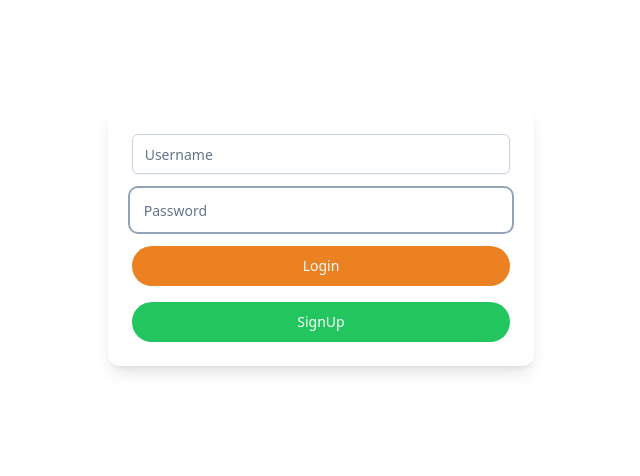
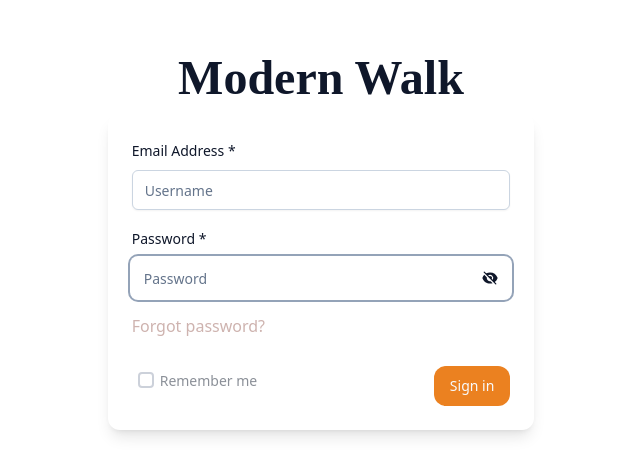
Before and after one commit to SachinthaSampath/modern-walk, a React (Create React App) app: page /login in a window 1280 px wide. Shown: the part 164-640 px from the top of the page, without its empty margins (319-959 px from the left). Built offline with nearby package versions, Linux system fonts and the light colour scheme.

Commit message:
feat: Add remember me feature to login page

```diff
--- a/package.json
+++ b/package.json
@@ -9,11 +9,13 @@
     "@hookform/resolvers": "^3.1.1",
     "@radix-ui/react-accordion": "^1.1.2",
     "@radix-ui/react-alert-dialog": "^1.0.4",
+    "@radix-ui/react-checkbox": "^1.0.4",
     "@radix-ui/react-dropdown-menu": "^2.0.5",
     "@radix-ui/react-icons": "^1.3.0",
     "@radix-ui/react-label": "^2.0.2",
     "@radix-ui/react-menubar": "^1.0.3",
     "@radix-ui/react-popover": "^1.0.6",
+    "@radix-ui/react-radio-group": "^1.1.3",
     "@radix-ui/react-scroll-area": "^1.0.4",
     "@radix-ui/react-slot": "^1.0.2",
     "@radix-ui/react-switch": "^1.0.3",
@@ -37,7 +39,7 @@
     "react": "^18.2.0",
     "react-day-picker": "^8.8.0",
     "react-dom": "^18.2.0",
-    "react-hook-form": "^7.45.1",
+    "react-hook-form": "^7.44.3",
     "react-icons": "^4.10.1",
     "react-router-dom": "^6.11.2",
     "react-scripts": "^5.0.1",
--- a/src/Test.tsx
+++ b/src/Test.tsx
@@ -14,6 +14,9 @@ import {
   OptionDropdown,
   Toaster,
 } from "./ui-core";
+
+import { Label } from "./ui-core";
+import { RadioGroup, RadioGroupItem } from "./ui-core";
 
 import { useToast } from "./ui-core";
 
@@ -43,6 +46,8 @@ import {
   MenubarShortcut,
   MenubarTrigger,
 } from "./ui-core";
+
+import { Checkbox } from "./ui-core";
 
 const links = [
   { href: "/", label: "Home" },
@@ -159,6 +164,22 @@ const Test = () => {
       </Menubar>
 
       <div className="mx-10 grid grid-cols-3 gap-10 ">
+        <Checkbox />
+
+        <RadioGroup
+          defaultValue="option-one"
+          className="flex flex-col items-start"
+        >
+          <div className="flex items-center space-x-2">
+            <RadioGroupItem value="option-one" id="option-one" />
+            <Label htmlFor="option-one">Option One</Label>
+          </div>
+          <div className="flex items-center space-x-2">
+            <RadioGroupItem value="option-two" id="option-two" />
+            <Label htmlFor="option-two">Option Two</Label>
+          </div>
+        </RadioGroup>
+
         <div>
           <Accordion type="single" collapsible>
             <AccordionItem value="item-1">
--- /dev/null
+++ b/src/ui-core/components/atoms/CheckBox/CheckBox.component.tsx
@@ -0,0 +1,32 @@
+"use client";
+
+import * as React from "react";
+import * as CheckboxPrimitive from "@radix-ui/react-checkbox";
+import { Check } from "lucide-react";
+
+import { cn } from "../../../../lib/utils";
+
+const Checkbox = React.forwardRef<
+  React.ElementRef<typeof CheckboxPrimitive.Root>,
+  React.ComponentPropsWithoutRef<typeof CheckboxPrimitive.Root>
+>(({ className, ...props }, ref) => (
+  <span className="group flex aspect-square h-7 w-7  items-center justify-center rounded-md hover:bg-mwprimaryinverse">
+    <CheckboxPrimitive.Root
+      ref={ref}
+      className={cn(
+        "peer h-4 w-4 shrink-0 rounded-sm border-2 border-[#00194833] focus-visible:outline-none disabled:cursor-not-allowed disabled:opacity-50 data-[state=checked]:bg-mwprimaryselected data-[state=checked]:bg-none data-[state=checked]:text-white",
+        className
+      )}
+      {...props}
+    >
+      <CheckboxPrimitive.Indicator
+        className={cn("flex items-center justify-center text-current")}
+      >
+        <Check className="h-4 w-4" />
+      </CheckboxPrimitive.Indicator>
+    </CheckboxPrimitive.Root>
+  </span>
+));
+Checkbox.displayName = CheckboxPrimitive.Root.displayName;
+
+export { Checkbox };
--- /dev/null
+++ b/src/ui-core/components/atoms/CheckBox/index.ts
@@ -0,0 +1 @@
+export * from "./CheckBox.component";
--- a/src/ui-core/components/atoms/index.ts
+++ b/src/ui-core/components/atoms/index.ts
@@ -4,3 +4,4 @@ export * from './typography';
 export * from './Label';
 export * from './Input';
 export * from './Switch';
+export * from './CheckBox';
--- /dev/null
+++ b/src/ui-core/components/molecules/RadioGroup/RadioGroup.component.tsx
@@ -0,0 +1,46 @@
+"use client";
+
+import * as React from "react";
+import * as RadioGroupPrimitive from "@radix-ui/react-radio-group";
+import { Circle } from "lucide-react";
+
+import { cn } from "../../../../lib/utils";
+
+const RadioGroup = React.forwardRef<
+  React.ElementRef<typeof RadioGroupPrimitive.Root>,
+  React.ComponentPropsWithoutRef<typeof RadioGroupPrimitive.Root>
+>(({ className, ...props }, ref) => {
+  return (
+    <RadioGroupPrimitive.Root
+      className={cn("grid gap-2", className)}
+      {...props}
+      ref={ref}
+    />
+  );
+});
+RadioGroup.displayName = RadioGroupPrimitive.Root.displayName;
+
+const RadioGroupItem = React.forwardRef<
+  React.ElementRef<typeof RadioGroupPrimitive.Item>,
+  React.ComponentPropsWithoutRef<typeof RadioGroupPrimitive.Item>
+>(({ className, children, ...props }, ref) => {
+  return (
+    <span className="group flex aspect-square h-7 w-7  items-center justify-center rounded-full hover:bg-mwprimaryinverse">
+      <RadioGroupPrimitive.Item
+        ref={ref}
+        className={cn(
+          "aspect-square h-4 w-4 rounded-full border border-[#00194880] text-mwprimaryhover disabled:cursor-not-allowed disabled:border-[#00194833]  disabled:text-white disabled:opacity-80 group-hover:border-mwprimaryhover group-hover:text-mwprimaryselected data-[state=checked]:border-mwprimaryhover",
+          className
+        )}
+        {...props}
+      >
+        <RadioGroupPrimitive.Indicator className="flex items-center justify-center ">
+          <Circle className="h-2.5 w-2.5 fill-current text-current " />
+        </RadioGroupPrimitive.Indicator>
+      </RadioGroupPrimitive.Item>
+    </span>
+  );
+});
+RadioGroupItem.displayName = RadioGroupPrimitive.Item.displayName;
+
+export { RadioGroup, RadioGroupItem };
--- /dev/null
+++ b/src/ui-core/components/molecules/RadioGroup/index.ts
@@ -0,0 +1 @@
+export * from "./RadioGroup.component";
--- a/src/ui-core/components/molecules/index.ts
+++ b/src/ui-core/components/molecules/index.ts
@@ -5,3 +5,4 @@ export * from "./Calendar";
 export * from "./DatePickerWithRange";
 export * from "./Form";
 export * from "./Toast";
+export * from "./RadioGroup";
--- a/src/ui-core/pages/LoginPage/LoginPage.component.tsx
+++ b/src/ui-core/pages/LoginPage/LoginPage.component.tsx
@@ -1,33 +1,38 @@
-import React, { useRef } from "react";
+import React from "react";
 import { useUserContext } from "../../../contexts";
 import { UsersAPI } from "../../../services";
 import { Link, useNavigate } from "react-router-dom";
 import { LoginPageProps } from "./LoginPageProps";
-import { useMutation, useQuery, useQueryClient } from "@tanstack/react-query";
+import { useMutation } from "@tanstack/react-query";
 import * as z from "zod";
 import { zodResolver } from "@hookform/resolvers/zod";
 import { useForm } from "react-hook-form";
 
-import { Button } from "../../../ui-core";
+import { Button, Checkbox, H1 } from "../../../ui-core";
 import {
   Form,
   FormControl,
-  FormDescription,
   FormField,
   FormItem,
   FormLabel,
   FormMessage,
 } from "../../../ui-core";
 import { Input } from "../../../ui-core";
+import { EyeClosedIcon } from "@radix-ui/react-icons";
+import { EyeSlashIcon } from "@heroicons/react/20/solid";
 
 //define schema for the form
 const loginSchema = z.object({
-  username: z.string().min(1, {
-    message: "Username cannot be empty."
+  email: z
+    .string()
+    .min(1, {
+      message: "Email cannot be empty.",
+    })
+    .email({ message: "Please enter a valid email address" }),
+  password: z.string().min(1, {
+    message: "Password cannot be empty.",
   }),
-  password: z.string().min(1, {
-    message: "Password cannot be empty."
-  }),
+  remember: z.boolean().default(false).optional(),
 });
 
 const LoginPage: React.FC<LoginPageProps> = (): React.JSX.Element => {
@@ -36,10 +41,6 @@ const LoginPage: React.FC<LoginPageProps> = (): React.JSX.Element => {
 
   //use contexts with custom hooks
   const { setUser } = useUserContext();
-
-  //useRef to hold reference to input elements
-  const usernnameRef = useRef<HTMLInputElement>(null);
-  const passwordRef = useRef<HTMLInputElement>(null);
 
   //navigation
   const navigate = useNavigate();
@@ -55,8 +56,17 @@ const LoginPage: React.FC<LoginPageProps> = (): React.JSX.Element => {
       //validate login on query success
       if (data.length) {
         let valid_user = data[0];
+        if (valid_user.password !== form.getValues().password) {
+          form.setError(
+            "password",
+            { message: "Invalid password" },
+            { shouldFocus: true }
+          );
+        } else {
           //login success
-        showValidLogin();
+          //save login status
+          window.localStorage.loggedIn = true;
+
           //set user details
           setUser({
             email: valid_user.email,
@@ -65,63 +75,34 @@ const LoginPage: React.FC<LoginPageProps> = (): React.JSX.Element => {
             isLoggedIn: true,
           });
 
+          if (form.getValues().remember) {
             //store in local storage **
             localStorage.setItem("user", JSON.stringify(valid_user));
+          }
 
           navigate("/");
+        }
       } else {
         //login fail
-        showInvalidLogin();
+        form.setError(
+          "email",
+          {
+            message:
+              "We couldn't find your account. Try again or contact your admin",
+          },
+          { shouldFocus: true }
+        );
       }
     },
   });
-
-  //function to handle form submission
-  const submitForm = (e: React.FormEvent) => {
-    e.preventDefault();
-
-    //get values from input fields
-    let uname = usernnameRef.current?.value || "";
-    let password = passwordRef.current?.value || "";
-
-    //validate username
-    if (!uname.trim()) {
-      // alert("Please enter valid username!");
-      let el = document.getElementById("uname");
-      el?.focus();
-      return;
-    }
-
-    //validate password
-    if (!password) {
-      // alert("Please enter valid password!");
-      let el = document.getElementById("psw");
-      el?.focus();
-      return;
-    }
-  };
-
-  //show invalid login status
-  const showInvalidLogin = () => {
-    alert("Invalid credentials!");
-    let el = document.getElementById("uname") as HTMLInputElement;
-    el?.focus();
-    el?.select();
-  };
-
-  //show valid login status
-  const showValidLogin = () => {
-    // alert("Login success!");
-    //save login status
-    window.localStorage.loggedIn = true;
-  };
 
   // 1. Define your form.
   const form = useForm<z.infer<typeof loginSchema>>({
     resolver: zodResolver(loginSchema),
     defaultValues: {
-      username: "",
+      email: "",
       password: "",
+      remember: false,
     },
   });
 
@@ -133,14 +114,14 @@ const LoginPage: React.FC<LoginPageProps> = (): React.JSX.Element => {
 
     //call react query mutation with parameters
     loginUserMutation.mutate({
-      username: values.username,
-      password: values.password,
+      email: values.email,
     });
   }
 
   return (
     <>
-      <div className="flex h-screen flex-row items-center">
+      <div className="flex h-screen flex-col items-center justify-center">
+        <H1 className="font-[Qhicksand] text-[48px] font-bold">Modern Walk</H1>
         <Form {...form}>
           <form
             onSubmit={form.handleSubmit(onSubmit)}
@@ -149,9 +130,10 @@ const LoginPage: React.FC<LoginPageProps> = (): React.JSX.Element => {
           >
             <FormField
               control={form.control}
-              name="username"
+              name="email"
               render={({ field }) => (
                 <FormItem>
+                  <FormLabel>Email Address *</FormLabel>
                   <FormControl>
                     <Input
                       className="mt-1 block w-full rounded-md border border-slate-300 bg-white px-3
@@ -173,8 +155,10 @@ const LoginPage: React.FC<LoginPageProps> = (): React.JSX.Element => {
               control={form.control}
               name="password"
               render={({ field }) => (
-                <FormItem>
+                <FormItem className="relative">
+                  <FormLabel>Password *</FormLabel>
                   <FormControl>
+                    <>
                       <Input
                         className="mt-1 block w-full rounded-md border border-slate-300 bg-white px-3
                        py-1 text-sm placeholder-slate-400 shadow-sm
@@ -186,28 +170,55 @@ const LoginPage: React.FC<LoginPageProps> = (): React.JSX.Element => {
                         autoFocus
                         {...field}
                       />
+                      <span
+                        onClick={() => {}}
+                        className="absolute right-2 top-9 inline-block h-4 w-4 overflow-hidden xl:right-3"
+                      >
+                        <EyeSlashIcon />
+                      </span>
+                    </>
                   </FormControl>
                   <FormMessage />
                 </FormItem>
               )}
             />
+            <div className="my-0 py-0">
+              <Link to="/signup" className="text-[#ceb3af] hover:underline ">
+                Forgot password?
+              </Link>
+            </div>
+            <div className="flex items-center justify-between">
+              <FormField
+                control={form.control}
+                name="remember"
+                render={({ field }) => (
+                  <FormItem className="flex  items-start ">
+                    <FormControl>
+                      <Checkbox
+                        checked={field.value}
+                        onCheckedChange={field.onChange}
+                        id="chk"
+                      />
+                    </FormControl>
+                    <FormLabel className="text-[#18213280]">
+                      {" "}
+                      Remember me
+                    </FormLabel>
+                  </FormItem>
+                )}
+              />
+
               <Button
                 variant={"primary"}
                 name="login"
                 id="login"
                 value="Login"
-              className="mt-3 w-full rounded-full"
+                className="mt-3 rounded-xl"
                 type="submit"
               >
-              Login
+                Sign in
               </Button>
-            <Button
-              variant={"secondary"}
-              type="button"
-              className="mt-3 w-full rounded-full"
-            >
-              <Link to="/signup">SignUp</Link>
-            </Button>
+            </div>
           </form>
         </Form>
       </div>
```
Also changed, not shown: 1 other file (tests, documents, lock files or other folders). Lines whose indentation alone changed are shown as unchanged.
